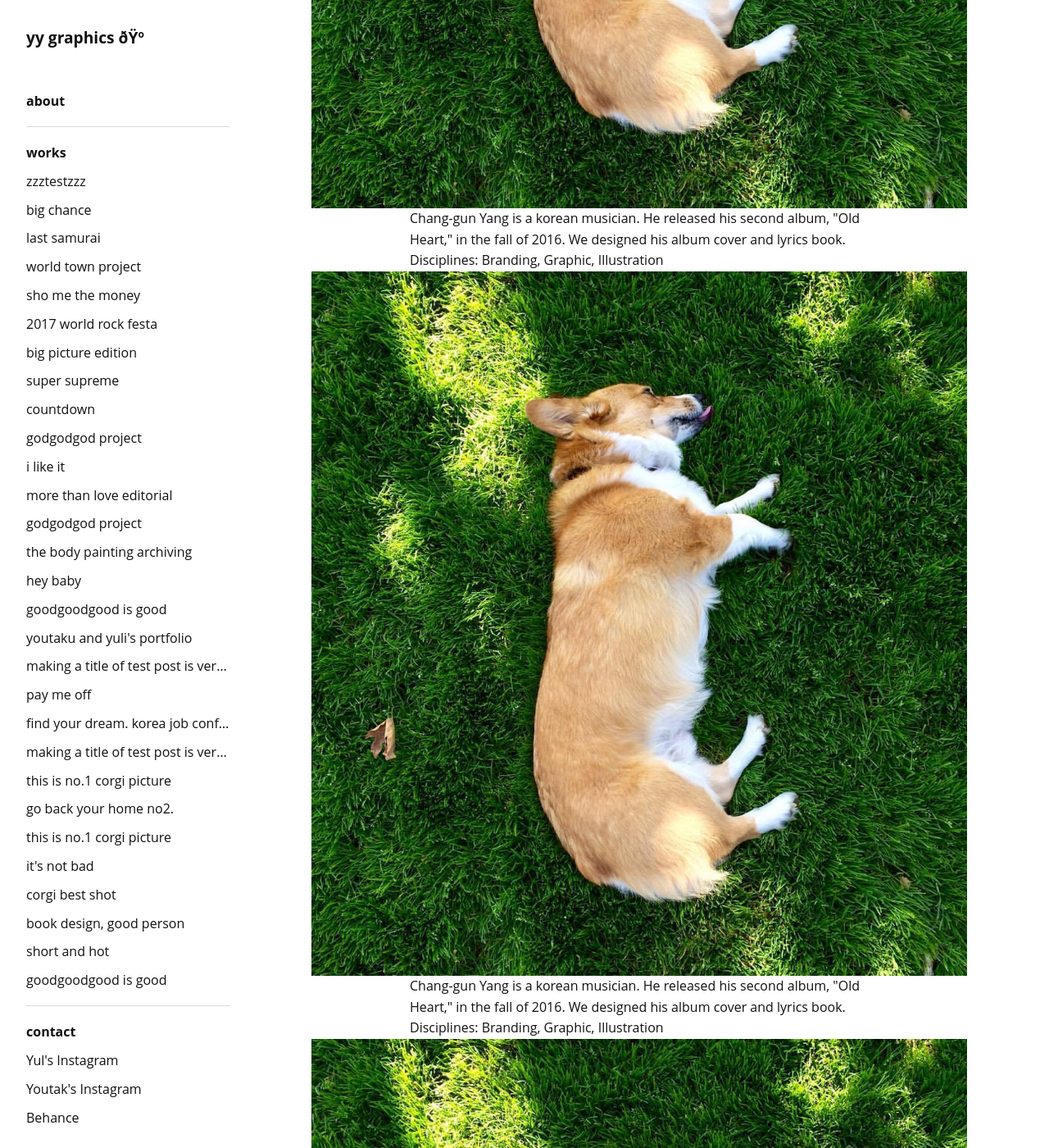
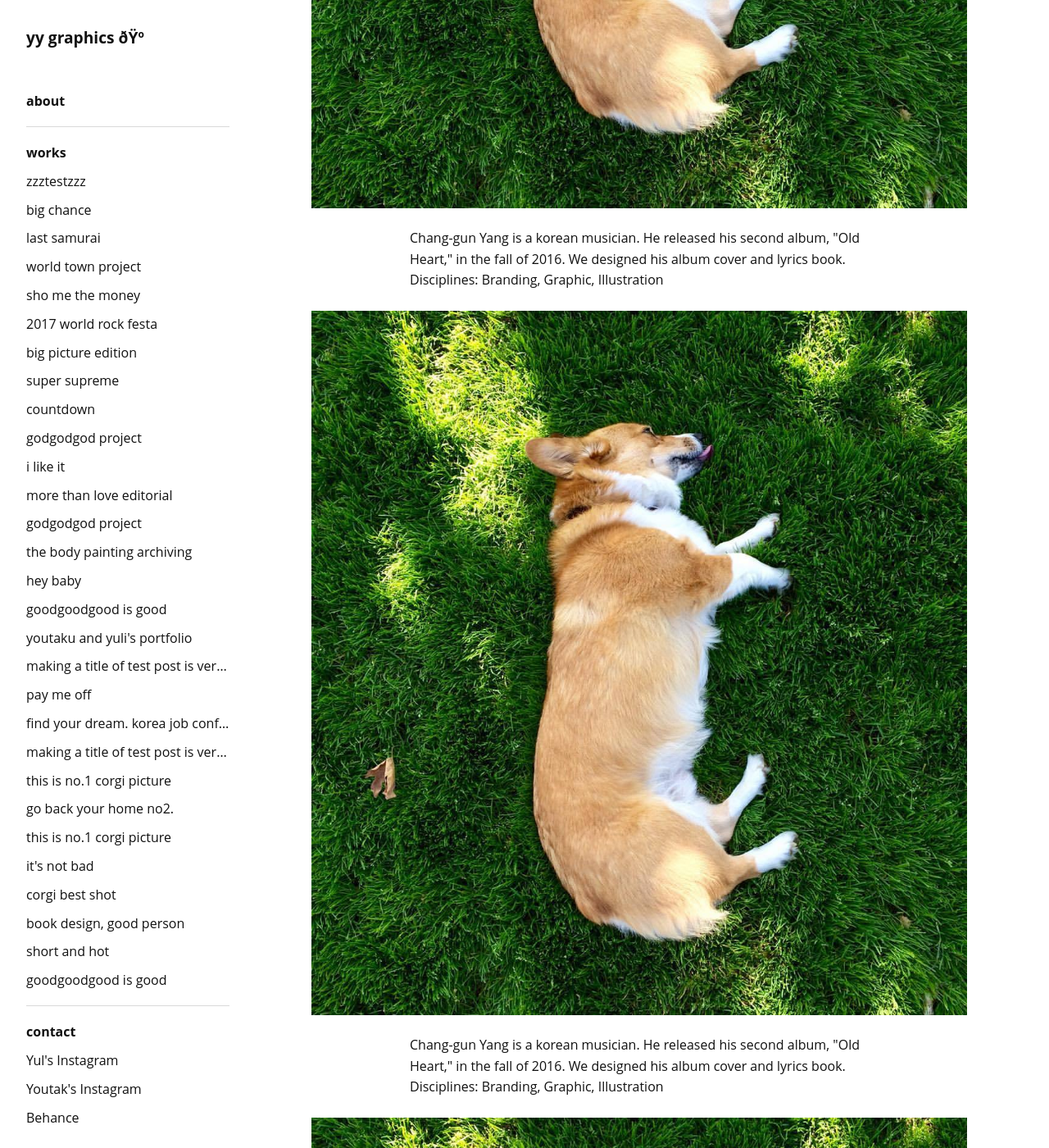
Before and after one commit to yygraphics/yygraphics.github.com, a Jekyll site: the page built from _posts/2017-12-24-zzztestzzz.html, in a window 1280 px wide and 1400 px high, scrolled down 978 px. Shown: the whole window at 82% size. Built offline with Jekyll 4.4.1, drawn with Linux system fonts in a browser that asks for light colours.

Commit message:
some issues fix

```diff
--- a/_posts/2017-12-24-zzztestzzz.html
+++ b/_posts/2017-12-24-zzztestzzz.html
@@ -14,37 +14,45 @@ size: ""
 cover-image: /images/post/test2.jpg
 ---
 
+<div class="post-content">
 <a href="{{ site.baseurl }}/images/post/test1.jpg" class="progressive replace">
 	<img src="{{ site.baseurl }}/images/post/test1-small.jpg" class="preview" alt="1" />
 </a>
-
+</div>
+<div class="post-content">
 <p>Chang-gun Yang is a korean musician. He released his second album, "Old Heart," in the fall of 2016. We designed his album cover and lyrics book.<br/>
 Disciplines: Branding, Graphic, Illustration</p>
-
+</div>
+<div class="post-content">
 <a href="{{ site.baseurl }}/images/post/test1.jpg" class="progressive replace">
 	<img src="{{ site.baseurl }}/images/post/test1-small.jpg" class="preview" alt="1" />
 </a>
-
+</div>
+<div class="post-content">
 <p>Chang-gun Yang is a korean musician. He released his second album, "Old Heart," in the fall of 2016. We designed his album cover and lyrics book.<br/>
 Disciplines: Branding, Graphic, Illustration</p>
-
+</div>
+<div class="post-content">
 <a href="{{ site.baseurl }}/images/post/test1.jpg" class="progressive replace">
 	<img src="{{ site.baseurl }}/images/post/test1-small.jpg" class="preview" alt="1" />
 </a>
-
+</div>
+<div class="post-content">
 <p>Chang-gun Yang is a korean musician. He released his second album, "Old Heart," in the fall of 2016. We designed his album cover and lyrics book.<br/>
 Disciplines: Branding, Graphic, Illustration</p>
-
+</div>
+<div class="post-content">
 <a href="{{ site.baseurl }}/images/post/test1.jpg" class="progressive replace">
 	<img src="{{ site.baseurl }}/images/post/test1-small.jpg" class="preview" alt="1" />
 </a>
-
-
+</div>
+<div class="post-content">
 <a href="{{ site.baseurl }}/images/post/test1.jpg" class="progressive replace">
 	<img src="{{ site.baseurl }}/images/post/test1-small.jpg" class="preview" alt="1" />
 </a>
-
-
+</div>
+<div class="post-content">
 <a href="{{ site.baseurl }}/images/post/test1.jpg" class="progressive replace">
 	<img src="{{ site.baseurl }}/images/post/test1-small.jpg" class="preview" alt="1" />
 </a>
+</div>
--- a/css/style.css
+++ b/css/style.css
@@ -116,6 +116,9 @@ post page
 	padding: 0 8px;
 	margin-right: 32px;
 }
+.post-content {
+	margin-bottom: 24px;
+}
 
 #post-caption {
 	margin: 40px 0;
@@ -146,7 +149,7 @@ about & contact page
 .siteinfo-text {
 	max-width: 560px;
 	margin: 0 auto;
-	padding-bottom: 24px;
+	padding: 0 8px 24px 8px;
 	margin-bottom: 24px;
 	border-bottom: 1px solid #d9d9d9;
 }
@@ -318,7 +321,7 @@ media query
 		margin-left: initial;
 		padding: 32px 24px;
 	}
-	#post-info, #post-body p {
+	#post-info, #post-body p, .siteinfo-text {
 		max-width: initial;
 	}
 }
```
Also changed, not shown: 3 other files.
